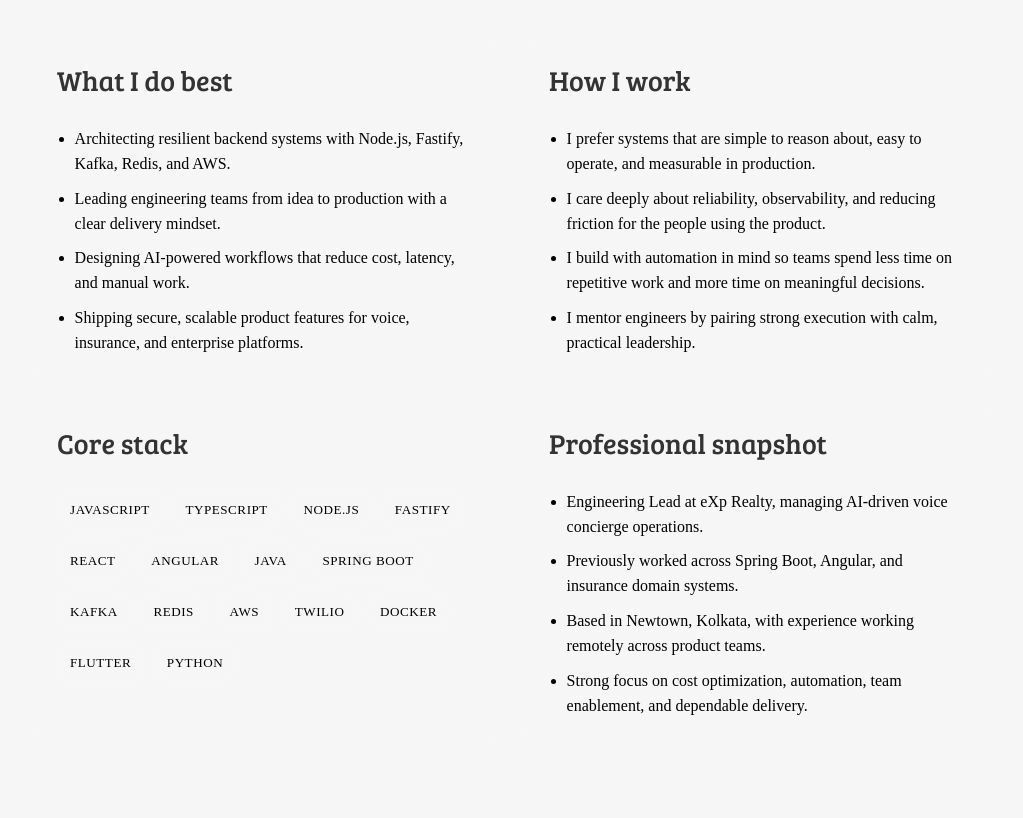
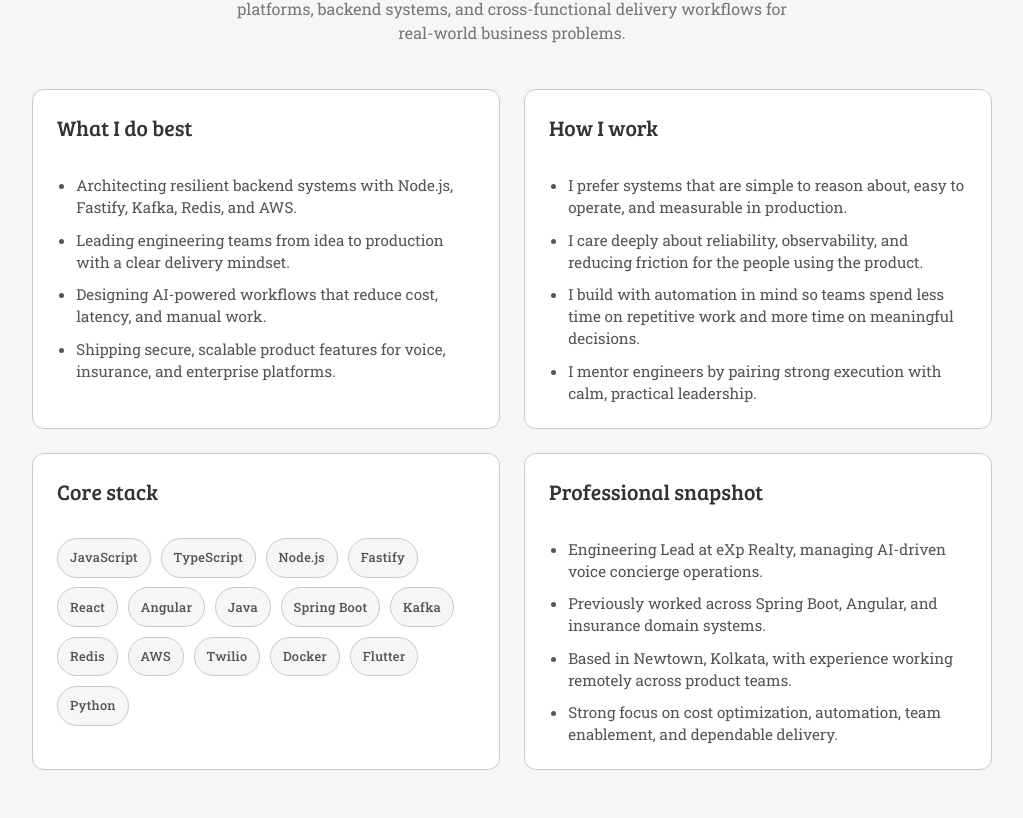
Before and after one commit to RitamChakraborty/RitamChakraborty.github.io, an Astro site: page /manual-of-me in a window 1280 px wide. Shown: the part 125-943 px from the top of the page, without its empty margins (128-1151 px from the left). Before the commit the page ends 916 px from the top, so only its background shows below. Built offline with nearby package versions, Linux system fonts and the light colour scheme; Astro itself is replaced by a stand-in of ours.

Commit message:
feat: update the manual of me page to match the theme

```diff
--- a/src/sections/ManualOfMe.astro
+++ b/src/sections/ManualOfMe.astro
@@ -32,9 +32,16 @@
 ];
 ---
 
+<head>
+  <meta charset="UTF-8" />
+  <meta name="viewport" content="width=device-width, initial-scale=1.0" />
+  <title>Ritam Chakraborty | Manual of Me</title>
+</head>
+
 <section id="ManualOfMe" class="manual-page">
   <div class="container flow">
-    <div class="intro flow">
+    <div class="intro flow align-center">
+      <h2>Manual of Me</h2>
       <p class="secondary">
         Engineering Lead with 5+ years of experience building AI-powered voice platforms,
         backend systems, and cross-functional delivery workflows for real-world business problems.
@@ -77,48 +84,122 @@
 </section>
 
 <style lang="scss">
+  @import url('https://fonts.googleapis.com/css2?family=Bree+Serif&family=Roboto+Slab:wght@400;500;600&family=Yeseva+One&display=swap');
+
+  /* Local SCSS design tokens */
+  $clr-primary: #F6F6F6;
+  $clr-secondary: #333333;
+  $clr-secondary-2: #555555;
+  $clr-secondary-3: #777777;
+  $clr-accent: #C9C9C9;
+  $clr-card-bg: #FFFFFF;
+  $unit: 1rem;
+
+  $font-yeseva: 'Yeseva One', cursive;
+  $font-bree: 'Bree Serif', serif;
+  $font-roboto: 'Roboto Slab', serif;
+
   html.manual-page-route {
     scroll-snap-type: none;
     scroll-behavior: auto;
   }
 
   .manual-page {
+    box-sizing: border-box;
+    width: 100%;
     min-height: 100vh;
     height: auto;
-    padding: 2rem 1rem 3rem;
+    padding: calc(#{$unit} * 2) $unit calc(#{$unit} * 3);
+    background-color: $clr-primary;
     display: block;
-    overflow: visible;
+    overflow-y: visible;
     scroll-snap-align: none;
     scroll-snap-stop: normal;
+
+    * {
+      box-sizing: border-box;
+      margin: 0;
+      padding: 0;
+    }
+
+    .container {
+      width: 100%;
+      max-width: 45rem;
+      margin-inline: auto;
+    }
+  }
+
+  .flow {
+    display: flex;
+    flex-direction: column;
+    gap: $unit;
+  }
+
+  .align-center {
+    text-align: center;
   }
 
   .intro {
     max-width: 70ch;
     margin: 0 auto 1.5rem;
+
+    h2 {
+      font-family: $font-yeseva;
+      font-size: 2rem;
+      font-weight: 500;
+      color: $clr-secondary;
+      line-height: 1.2;
+      margin-bottom: 0.5rem;
+    }
+
+    p {
+      font-family: $font-roboto;
+      font-size: 1rem;
+      color: $clr-secondary-2;
+      line-height: 1.5;
+
+      &.secondary {
+        color: $clr-secondary-3;
+      }
+    }
   }
 
+  /* Mobile-first: single column layout */
   .manual-grid {
     display: grid;
-    grid-template-columns: repeat(2, minmax(0, 1fr));
-    gap: 1.5rem;
+    grid-template-columns: 1fr;
+    gap: 1.25rem;
+    width: 100%;
   }
 
   .manual-card {
-    background: rgba(255, 255, 255, 0.02);
-    border: 1px solid rgba(255, 255, 255, 0.08);
-    border-radius: 18px;
+    background: $clr-card-bg;
+    border: 1px solid $clr-accent;
+    border-radius: 12px;
     padding: 1.5rem;
     text-align: left;
+    min-width: 0;
 
     h3 {
+      font-family: $font-bree;
+      font-size: 1.35rem;
+      font-weight: 400;
+      color: $clr-secondary;
       margin-bottom: 0.75rem;
     }
 
     ul {
       margin: 0;
-      padding-left: 1.1rem;
+      padding-left: 1.2rem;
       display: grid;
-      gap: 0.6rem;
+      gap: 0.65rem;
+
+      li {
+        font-family: $font-roboto;
+        font-size: 0.95rem;
+        color: $clr-secondary-2;
+        line-height: 1.45;
+      }
     }
   }
 
@@ -130,28 +211,27 @@
     span {
       display: inline-flex;
       align-items: center;
-      padding: 0.45rem 0.75rem;
+      padding: 0.4rem 0.75rem;
       border-radius: 999px;
-      border: 1px solid rgba(255, 255, 255, 0.12);
-      background: rgba(255, 255, 255, 0.02);
-      font-size: 0.82rem;
-      letter-spacing: 0.04em;
-      text-transform: uppercase;
+      border: 1px solid $clr-accent;
+      background: $clr-primary;
+      font-family: $font-roboto;
+      font-size: 0.8rem;
+      font-weight: 500;
+      color: $clr-secondary-2;
+      letter-spacing: 0.02em;
     }
   }
 
-  @media (max-width: 768px) {
-    .manual-page {
-      padding-top: 1.5rem;
+  /* Desktop breakpoint (45rem / 720px and above) */
+  @media screen and (min-width: 45rem) {
+    .manual-page .container {
+      max-width: 60rem;
     }
 
     .manual-grid {
-      grid-template-columns: 1fr;
-      gap: 1rem;
-    }
-
-    .manual-card {
-      padding: 1rem;
+      grid-template-columns: repeat(2, minmax(0, 1fr));
+      gap: 1.5rem;
     }
   }
 </style>
```
